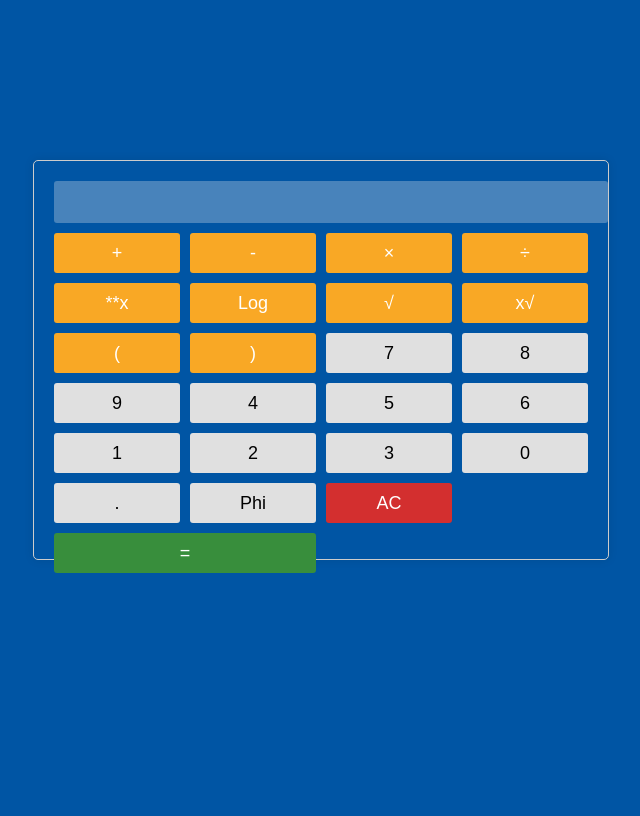
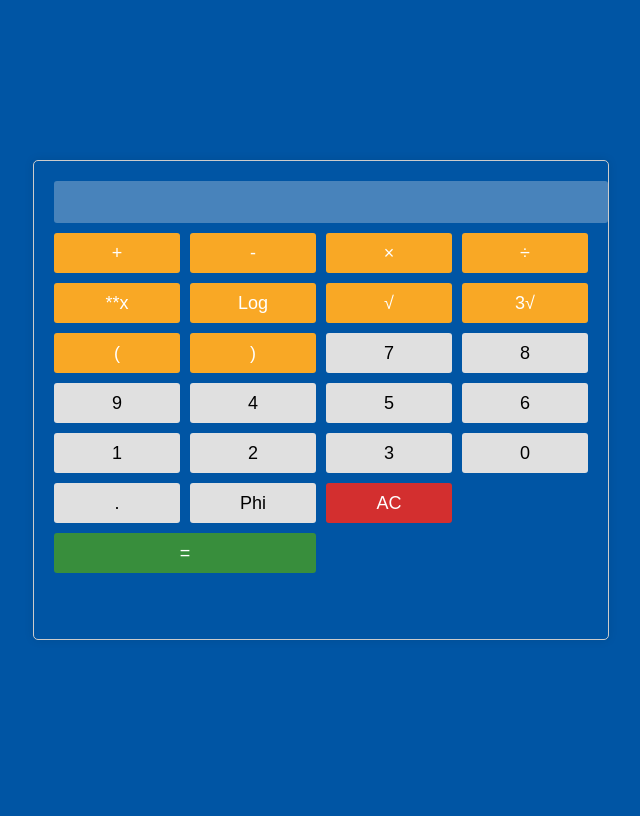
Before and after one commit to Starzz90/MINI-PROJECTS, a PHP site: page /CALC.html in a window 1280 px wide. Shown: the whole page, without its empty margins (415-1055 px from the left). Run offline with PHP 8.4, Linux system fonts and the light colour scheme.

Commit message:
DONE POWER AND SQRT

```diff
--- a/WEB-CALC/CALC.css
+++ b/WEB-CALC/CALC.css
@@ -18,8 +18,8 @@ body {
     top: 20%;
     right: 20%;
     left: 35%;
-    bottom: 30%;
-    background-size: contain;
+    bottom: 20%;
+    background-size: fit-content;
 }
 
 .calculator-screen {
--- a/WEB-CALC/CALC.html
+++ b/WEB-CALC/CALC.html
@@ -16,8 +16,8 @@
             <button type="button" class="operator" value="/" onclick= "checkOperator('/')">&divide;</button>
             <button type="button" class="operator" value="**2" onclick= "power('**')">**x</button>
             <button type="button" class="operator" value="Log" onClick= "operateAdv('Log')">Log</button>
-            <button type="button" class="operator" value="sqrt" onClick= "sqrt('sqrt')">√</button>
-            <button type="button" class="operator" value="customsqrt" onClick= "customsqrt('sqrt')">x√</button>
+            <button type="button" class="operator" value="sqrt" onClick= "sqrt('√')">√</button>
+            <button type="button" class="operator" value="customsqrt" onClick= "threesqrt('sqrt')">3√</button>
             <button type="button" class="operator" value="(" onClick= "append('(')">(</button>
             <button type="button" class="operator" value=")" onClick= "append(')')">)</button>
 
--- a/WEB-CALC/CALC.js
+++ b/WEB-CALC/CALC.js
@@ -29,13 +29,13 @@ function sqrt(op){
     display.value = Math.SQRT(Number(display.value), 2);
 }
 
-function customsqrt(op){
+function sqrt(op){
     if(display.value === ''){
         return;
     }
     const char = display.value.slice(-1);
     if('+-/*'.includes(char))return;
-    display.value += op;
+    display.value = Math.SQRT(Number(display.value), 3);
 }
 
 function power(op){
@@ -60,3 +60,7 @@ function results(){
 function phi(op){
     display.value = Math.PI;
 }
+
+function append(op){
+    display.value += op;
+}
```
